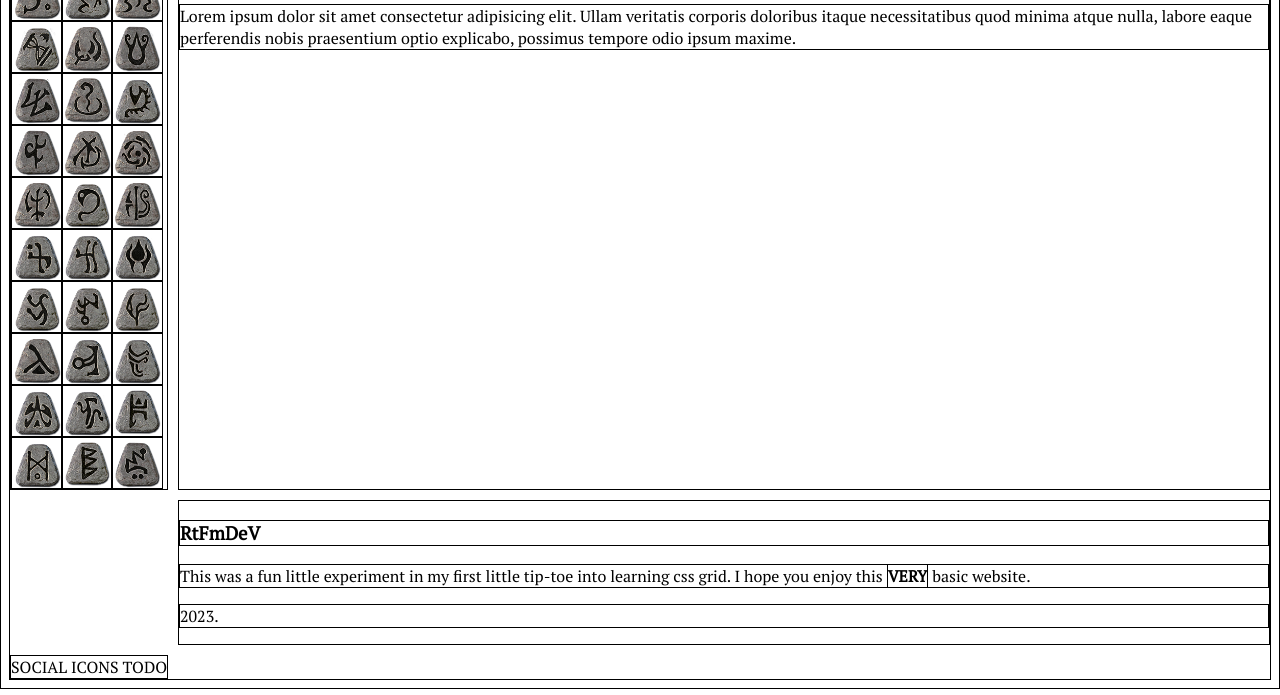
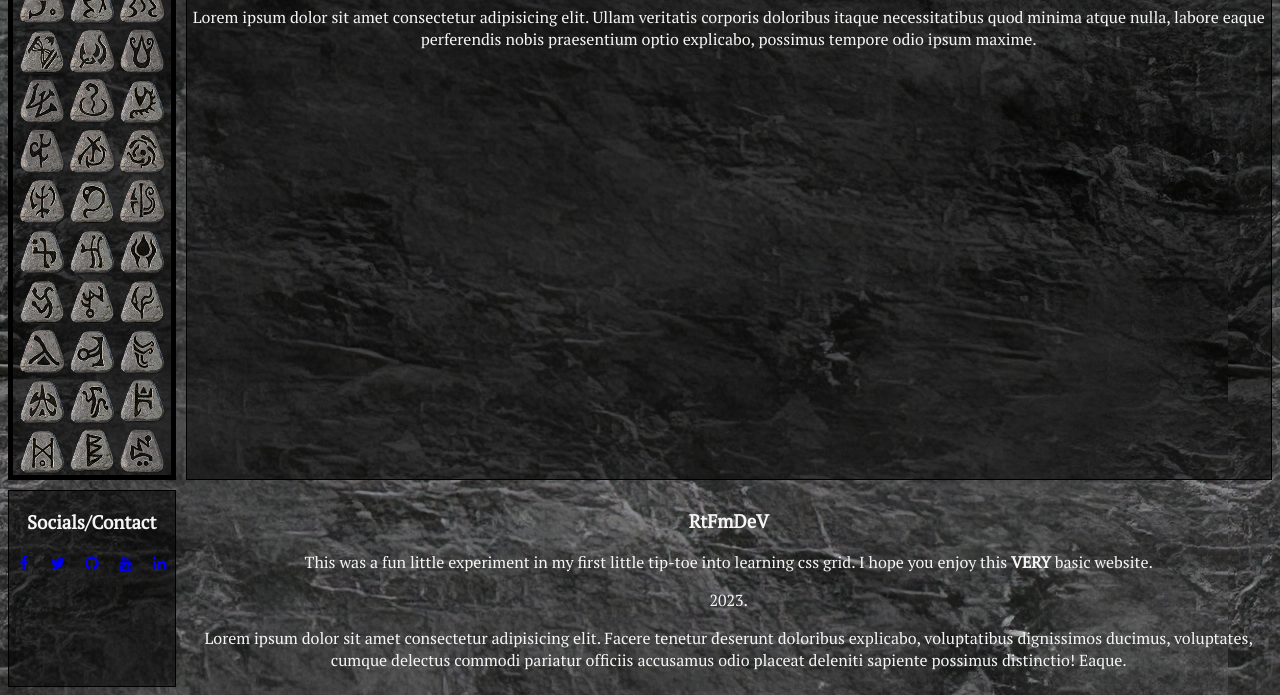
Before and after one commit to rtfmdev1/d2-item-api-example, a plain HTML site: page index.html in a window 1280 px wide. Shown: the part 193-888 px from the top of the page. Drawn offline with Linux system fonts and the light colour scheme.

Commit message:
prepping for grid-area changes

```diff
--- a/index.html
+++ b/index.html
@@ -11,6 +11,10 @@
     <link
       rel="stylesheet"
       href="https://fonts.googleapis.com/css2?family=PT+Serif" />
+    <link
+      rel="stylesheet"
+      href="https://cdnjs.cloudflare.com/ajax/libs/font-awesome/4.7.0/css/font-awesome.min.css" />
+
     <title>RtFmDeV D2 Rune Info</title>
   </head>
 
@@ -136,7 +140,30 @@
         website.
       </p>
       <p>2023.</p>
+      <p>
+        Lorem ipsum dolor sit amet consectetur adipisicing elit. Facere tenetur
+        deserunt doloribus explicabo, voluptatibus dignissimos ducimus,
+        voluptates, cumque delectus commodi pariatur officiis accusamus odio
+        placeat deleniti sapiente possimus distinctio! Eaque.
+      </p>
     </div>
-    <div class="socials">SOCIAL ICONS TODO</div>
+    <div class="socials">
+      <h3>Socials/Contact</h3>
+      <a
+        href="#"
+        class="fa fa-facebook"></a>
+      <a
+        href="#"
+        class="fa fa-twitter"></a>
+      <a
+        href="#"
+        class="fa fa-github"></a>
+      <a
+        href="#"
+        class="fa fa-youtube"></a>
+      <a
+        href="#"
+        class="fa fa-linkedin"></a>
+    </div>
   </body>
 </html>
--- a/style.css
+++ b/style.css
@@ -1,32 +1,72 @@
 * {
   font-family: "PT Serif";
-  color: black;
-  border: 1px solid black;
+  /* border: 1px solid black; */
 }
 body {
   display: grid;
   grid-template-columns: 1fr, 7fr;
   gap: 10px;
+  text-align: center;
+  grid-template-areas:
+    "header header"
+    "rc ri"
+    "soc auth";
+  background-image: url(/img/bg2.jpeg);
+  color: whitesmoke;
 }
 
 header {
   grid-column: 1 / 3;
+  grid-area: header;
+  background-color: rgba(0, 0, 0, 50%);
+  border: 5px solid black;
 }
 .rune-container {
   grid-column: 1 / 1;
   display: grid;
   grid-template-columns: repeat(3, 50px);
-  grid-auto-rows: minmax(50px auto);
+  border: 5px solid black;
+  grid-area: rc;
+  justify-content: center;
+  background-color: rgba(0, 0, 0, 50%);
 }
+
 .rune-container > img {
   max-width: 50px;
 }
 .rune-info {
   grid-column: 2 / 3;
+  border: 1px solid black;
+  grid-area: ri;
+  background-color: rgba(0, 0, 0, 50%);
 }
 .author {
-  grid-column: 2 /3;
+  grid-column: 2 / 3;
+  grid-area: auth;
 }
 .socials {
   grid-column: 1 / 2;
+  border: 1px solid black;
+  grid-area: soc;
+  background-color: rgba(0, 0, 0, 50%);
 }
+
+/* Style all font awesome icons */
+.fa {
+  font-size: 50px;
+  width: 30px;
+  text-align: center;
+  text-decoration: none;
+}
+
+/* CONDITIONALS */
+
+/* Add a hover effect if you want */
+.fa:hover {
+  opacity: 0.7;
+  transform: scale(2);
+}
+
+.rune:hover {
+  transform: scale(1.3);
+}
```
Also changed, not shown: img/bg2.jpeg (added), 1 other file.
